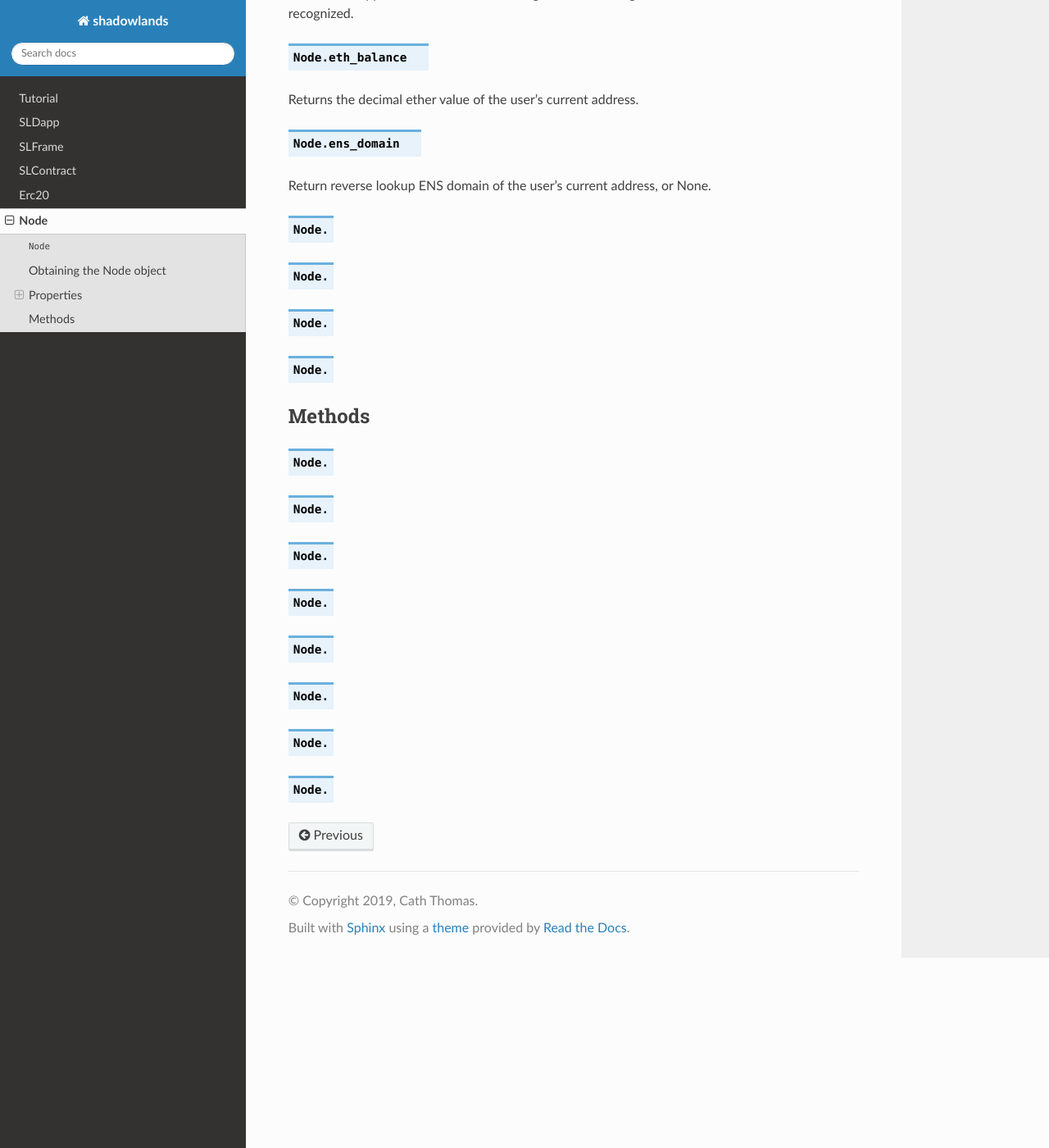
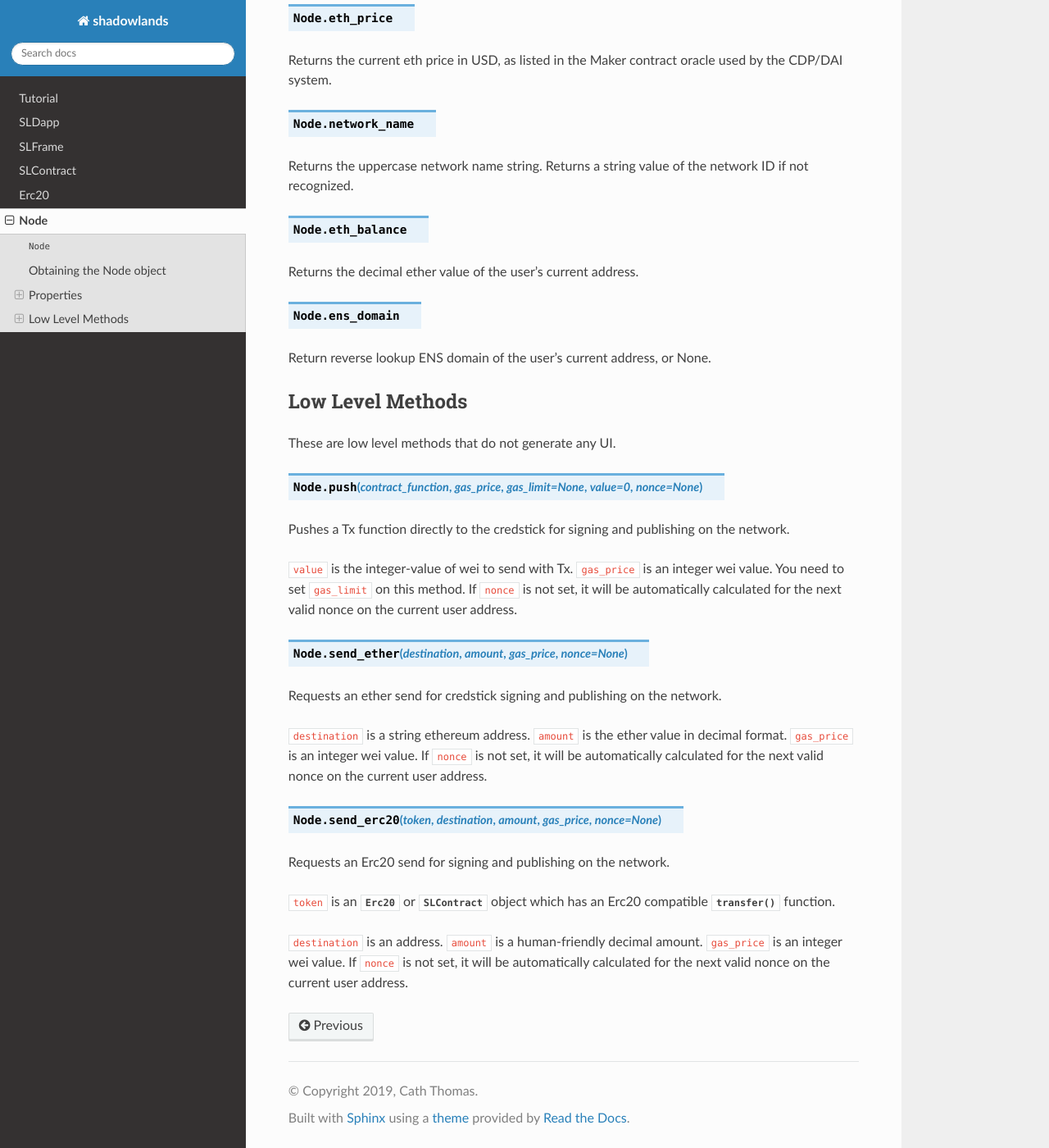
Before and after one commit to kayagoban/shadowlands, a Sphinx documentation site: the page built from docs/Node.rst, in a window 1280 px wide and 1400 px high, scrolled down 788 px. Shown: the whole window at 82% size. Built offline with Sphinx 7.4.7 and the Read the Docs theme 2.0.0, drawn with Linux system fonts in a browser that asks for light colours; cross-references to code outside the pages are shown as plain code; some of the changed text lies outside the part shown.

Commit message:
Node docs

```diff
--- a/docs/Node.rst
+++ b/docs/Node.rst
@@ -18,7 +18,15 @@ Properties
 
 .. py:attribute:: Node.ens
 
-Returns the :module:`Web3.ens` object.  Useful for calling ``ens.resolve(name)`` to perform a lookup  or ``ens.name(address)`` to perform reverse lookup.
+Returns the :class:`Web3.ens` object.  Useful for calling ``ens.resolve(name)`` to perform a lookup  or ``ens.name(address)`` to perform reverse lookup.
+
+.. py:attribute:: Node.best_block
+
+Returns the highest known block.
+
+.. py:attribute:: Node.blocks_behind
+
+Returns the number of blocks behind, or None if synced.
 
 .. py:attribute:: Node.eth_price
 
@@ -36,20 +44,28 @@ Returns the decimal ether value of the user's current address.
 
 Return reverse lookup ENS domain of the user's current address, or None.
 
-.. py:attribute:: Node.
-.. py:attribute:: Node.
-.. py:attribute:: Node.
-.. py:attribute:: Node.
+Low Level Methods
+------------------
+
+These are low level methods that do not generate any UI.
 
 
-Methods
--------
+.. py:method:: Node.push(contract_function, gas_price, gas_limit=None, value=0, nonce=None)
 
-.. py:method:: Node.
-.. py:method:: Node.
-.. py:method:: Node.
-.. py:method:: Node.
-.. py:method:: Node.
-.. py:method:: Node.
-.. py:method:: Node.
-.. py:method:: Node.
+Pushes a Tx function directly to the credstick for signing and publishing on the network.
+
+``value`` is the integer-value of wei to send with Tx.  ``gas_price`` is an integer wei value.  You need to set ``gas_limit`` on this method.  If ``nonce`` is not set, it will be automatically calculated for the next valid nonce on the current user address.
+
+.. py:method:: Node.send_ether(destination, amount, gas_price, nonce=None)
+
+Requests an ether send for credstick signing and publishing on the network.
+
+``destination`` is a string ethereum address.  ``amount`` is the ether value in decimal format.  ``gas_price`` is an integer wei value.  If ``nonce`` is not set, it will be automatically calculated for the next valid nonce on the current user address.
+
+.. py:method:: Node.send_erc20(token, destination, amount, gas_price, nonce=None)
+
+Requests an Erc20 send for signing and publishing on the network.
+
+``token`` is an :class:`Erc20` or :class:`SLContract` object which has an Erc20 compatible :func:`transfer` function.
+
+``destination`` is an address.  ``amount`` is a human-friendly decimal amount.  ``gas_price`` is an integer wei value.  If ``nonce`` is not set, it will be automatically calculated for the next valid nonce on the current user address.
```
